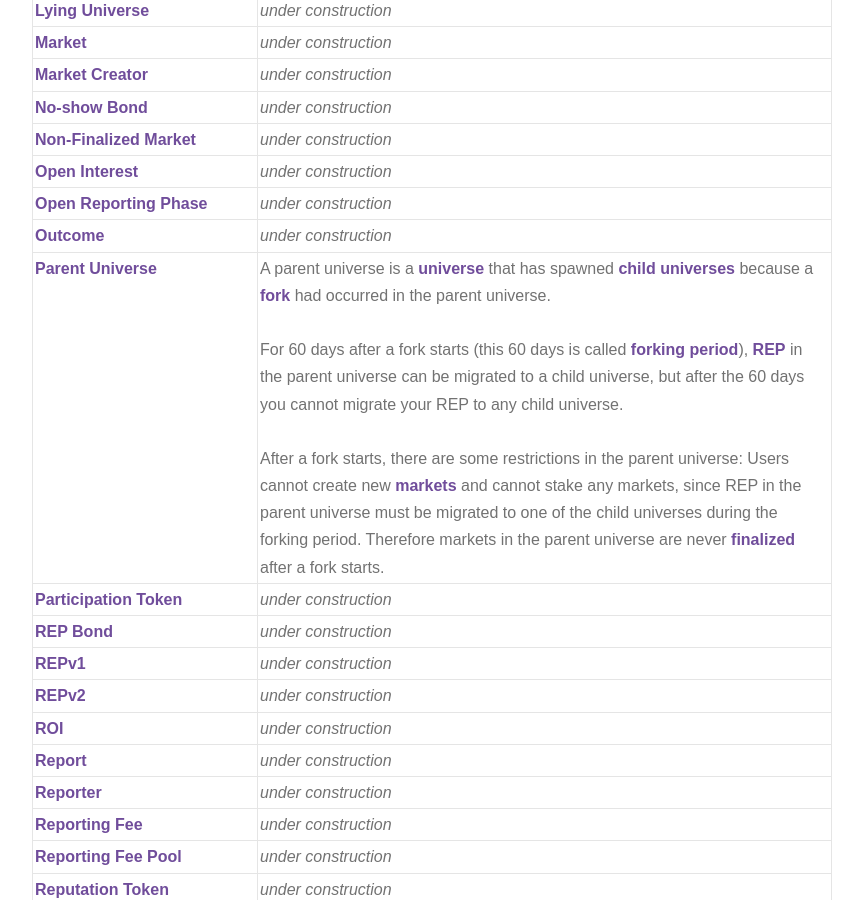
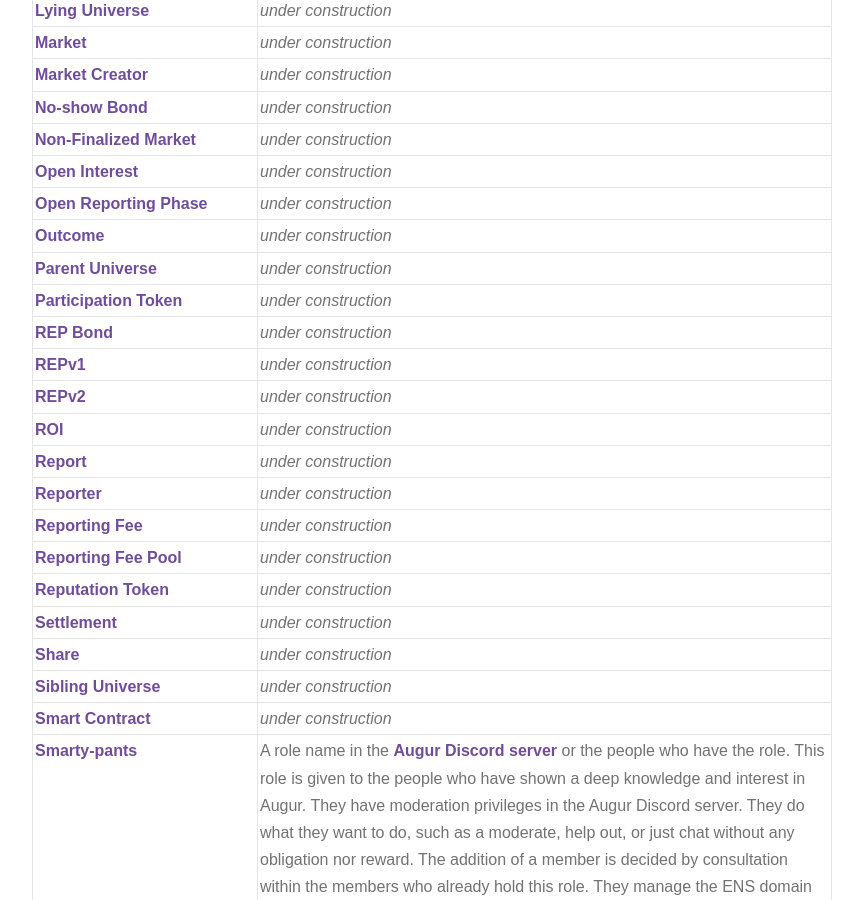
Before and after one commit to MicahZoltu/Augur.Guide-for-IPFS, a Jekyll site: the page built from collections/_version2-english/7-glossary.md, in a window 1280 px wide and 900 px high, scrolled down 2255 px. Shown: the whole window, without its empty margins (358-1221 px from the left). Built offline with Jekyll 4.4.1, drawn with Linux system fonts in a browser that asks for light colours; comment, search, counter and statistics services are not loaded.

Commit message:
[glossary]Delete "Parent Universe"
It is not completed yet.

```diff
--- a/_data/version2-english/glossary.yml
+++ b/_data/version2-english/glossary.yml
@@ -65,17 +65,7 @@
 Open Interest: <i>under construction</i>
 Open Reporting Phase: <i>under construction</i>
 Outcome: <i>under construction</i>
-Parent Universe: |-
-  A parent universe is a <a href="#Universe">universe</a> that has spawned <a href="#Child_Universe">child universes</a> because a <a href="#Fork">fork</a> had occurred in the parent universe.
-  <br>
-  <br>
-  For 60 days after a fork starts (this 60 days is called <a href="#Forking_Period">forking period</a>), <a href="#Reputation_Token">REP</a> in the parent universe can be migrated to a child universe, but after the 60 days you cannot migrate your REP to any child universe.
-  <br>
-  <br>
-  After a fork starts, there are some restrictions in the parent universe:
-  Users cannot create new <a href="#Market">markets</a> and cannot stake any markets, since REP in the parent universe must be migrated to one of the child universes during the forking period.
-  Therefore markets in the parent universe are never <a href="#Finalized_Market">finalized</a> after a fork starts.
-
+Parent Universe: <i>under construction</i>
 Participation Token: <i>under construction</i>
 REP Bond: <i>under construction</i>
 REPv1: <i>under construction</i>
```
